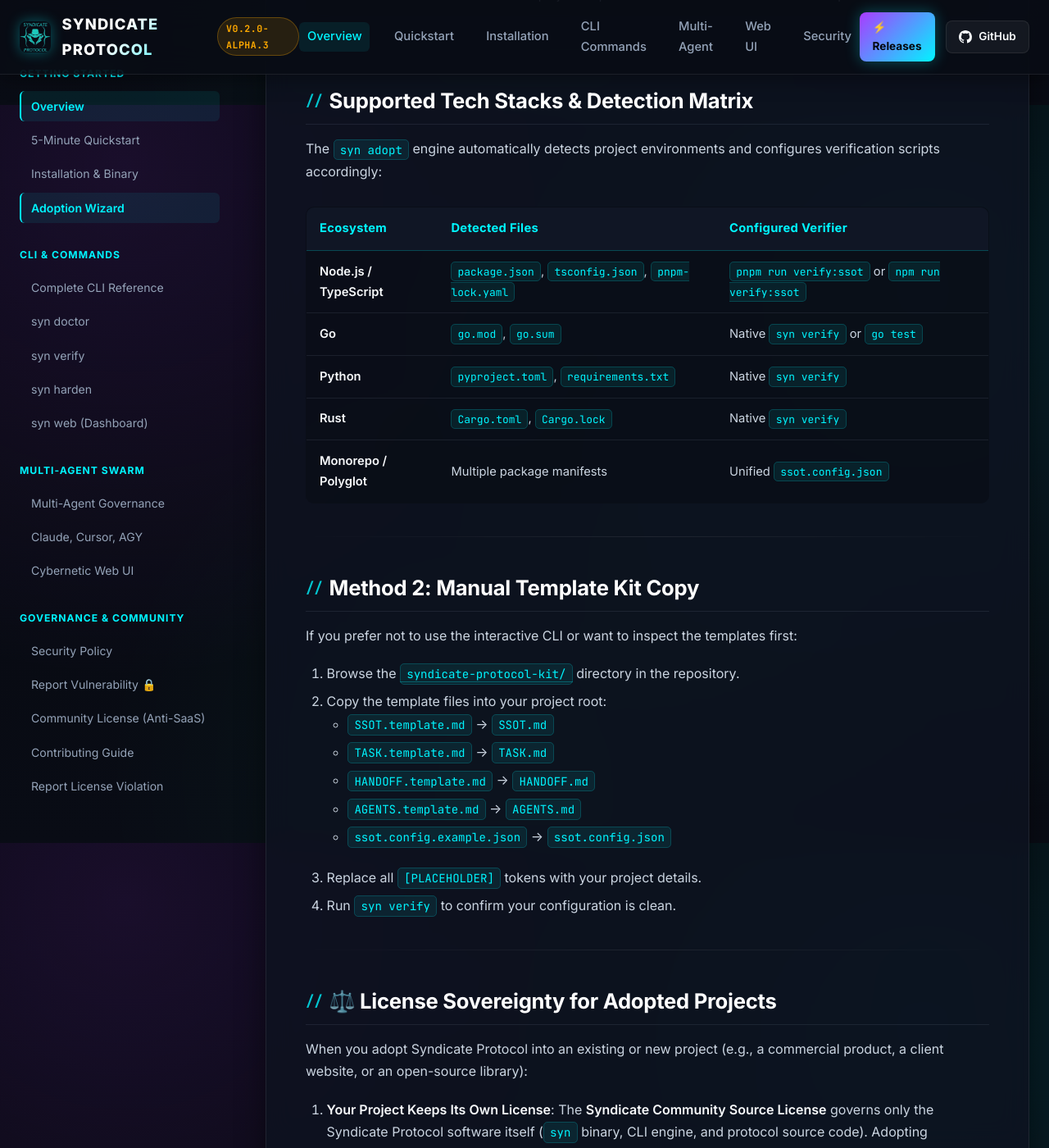
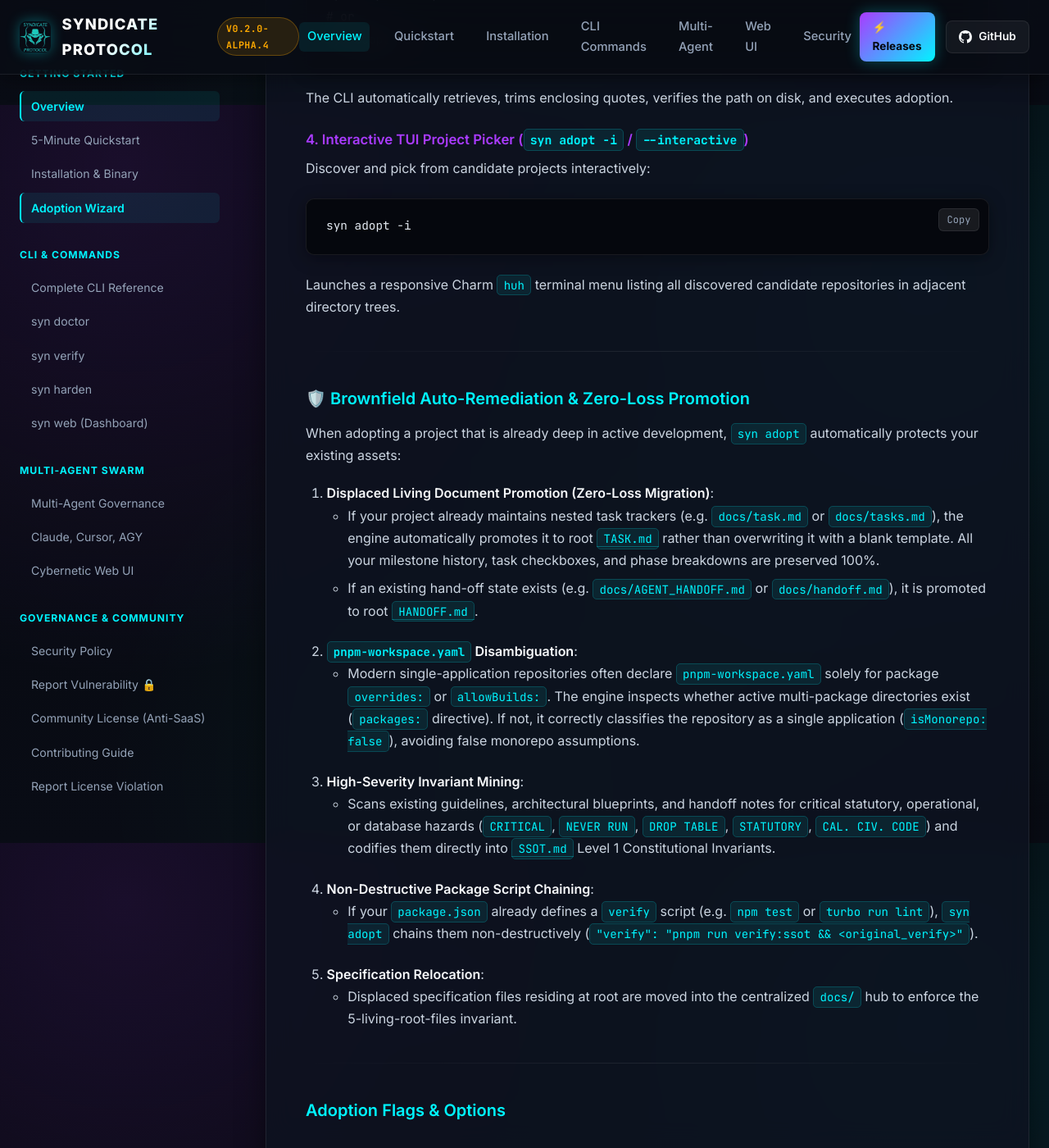
Before and after one commit to Syndicate-Protocol/syndicate-protocol, a Jekyll site: the page built from docs/getting-started/adoption.md, in a window 1280 px wide and 1400 px high, scrolled down 2572 px. Shown: the whole window at 82% size. Built offline with Jekyll 4.4.1, drawn with Linux system fonts in a browser that asks for light colours; some of the changed text lies outside the part shown.

Commit message:
chore(sync): mirror public protocol kit and documentation from monorepo

````diff
--- a/docs/_layouts/default.html
+++ b/docs/_layouts/default.html
@@ -31,7 +31,7 @@
       <a href="{{ '/' | relative_url }}" class="brand-wrapper">
         <img src="{{ '/images/syndicate-protocol.png' | relative_url }}" alt="Syndicate Protocol Logo" class="brand-logo">
         <span class="brand-title">SYNDICATE PROTOCOL</span>
-        <span class="release-pill">v0.2.0-alpha.3</span>
+        <span class="release-pill">v0.2.0-alpha.4</span>
       </a>
 
       <nav class="header-nav">
--- a/docs/cli/commands.md
+++ b/docs/cli/commands.md
@@ -95,10 +95,32 @@ syn doctor --fix
 
 ### `syn adopt`
 
-Launches the interactive project adoption wizard. Automatically detects project stack, creates living root documents, sets up `ssot.config.json`, and verifies setup.
+Zero-fatigue brownfield adoption engine. Scans existing codebases across Go, Node.js, Python, Rust, and polyglots, automatically detecting tech stacks, package managers, and test runners, and bootstraps Syndicate Protocol governance without overwriting existing code.
+
+Features universal zero-fatigue resolution: in-situ execution, fuzzy substring matching against nearby project folders, clipboard auto-detection, and interactive TUI repository discovery. Automatically detects displaced living documents (`docs/task.md` → `TASK.md`, `docs/AGENT_HANDOFF.md` → `HANDOFF.md`), disambiguates `pnpm-workspace.yaml` overrides from true monorepos, and mines high-severity constraints into `SSOT.md` Level 1.
+
+- **Syntax**: `syn adopt [target-directory-or-query] [flags]`
+- **Flags**:
+  - `-c, --clip`: Adopt repository directory path directly from the OS system clipboard.
+  - `-i, --interactive`: Interactively discover and select a project to adopt via Charm Huh TUI.
+  - `-n, --name <string>`: Custom project name for adopted codebase.
+  - `-y, --yes`: Non-interactive mode (auto-confirm adoption defaults).
 
 ```bash
+# Adopt current directory (zero arguments)
 syn adopt
+
+# Fuzzy match a nearby project folder (e.g. ../backend-service or ../../client/portal)
+syn adopt client-portal
+
+# Adopt repository path copied to OS clipboard
+syn adopt --clip
+
+# Interactively browse and pick candidate projects
+syn adopt -i
+
+# Non-interactive adoption with custom project name
+syn adopt my-app -n "MyAppService" -y
 ```
 
 ---
@@ -314,5 +336,5 @@ syn update
 syn update --channel alpha
 
 # Install a specific release tag
-syn update --tag v0.2.0-alpha.3
+syn update --tag v0.2.0-alpha.4
 ```
--- a/docs/getting-started/adoption.md
+++ b/docs/getting-started/adoption.md
@@ -25,23 +25,92 @@ flowchart TD
 
 ## Method 1: Automated Adoption via CLI (Recommended)
 
-Navigate to your project's root folder and run:
+The `syn adopt` engine is designed to eliminate friction and finger fatigue when adopting new or brownfield projects. You never need to type out long, tedious directory paths.
 
+### 🎯 Universal Zero-Fatigue Target Resolution
+
+The CLI supports four ergonomic ways to target a repository:
+
+```mermaid
+flowchart TD
+    Mode1["1. In-Situ Mode\n'syn adopt'\n(Run directly inside target project)"]
+    Mode2["2. Substring / Fuzzy Match\n'syn adopt my-app'\n(Scans nearby folders dynamically)"]
+    Mode3["3. System Clipboard\n'syn adopt --clip'\n(Reads path from OS clipboard)"]
+    Mode4["4. Interactive TUI\n'syn adopt -i'\n(Charm Huh interactive picker)"]
+
+    Mode1 --> Engine["Intelligent Adoption Engine"]
+    Mode2 --> Engine
+    Mode3 --> Engine
+    Mode4 --> Engine
+    Engine --> Brownfield["Brownfield Scanner & Auto-Remediation"]
+    Engine --> Generate["Zero-Loss Living Doc Generation"]
+```
+
+#### 1. In-Situ Execution (Zero Arguments)
+Navigate to your project's root folder and simply run:
 ```bash
 syn adopt
 ```
+It automatically resolves the target as the current working directory (`.`).
 
-The interactive wizard will:
+#### 2. Substring & Fuzzy Matching (`syn adopt <query>`)
+Run from any parent, sibling, or workspace directory with a partial query:
+```bash
+# Finds and targets D:/projects/.../vagari-v1
+syn adopt vagari
 
-1. Scan your project files to automatically detect language, package managers, and tools.
-2. Ask for your project's canonical name, description, and primary maintainer.
-3. Automatically generate the **5 Living Root Documents**:
-   - `SSOT.md`: Single Source of Truth authority rules and architecture invariants.
-   - `README.md`: Public orientation and documentation map.
-   - `TASK.md`: Living task and milestone progress tracker.
-   - `HANDOFF.md`: Operational hand-off state between sessions.
-   - `AGENTS.md`: Contributor and AI coding agent guidelines.
-4. Set up `ssot.config.json` and a lightweight Node.js/Go verification gate.
+# Finds and targets ../client-portal
+syn adopt portal
+
+# Finds and targets ../../services/auth-api
+syn adopt auth
+```
+The resolver dynamically traverses parent and sibling directories, scoring folders that contain canonical project signatures (`.git`, `package.json`, `go.mod`, `Cargo.toml`, `pyproject.toml`, `pom.xml`, etc.) and selecting the best match.
+
+#### 3. System Clipboard Auto-Detection (`syn adopt --clip` / `-c`)
+Copy a directory path to your system clipboard (e.g., via Windows File Explorer `Ctrl+Shift+C` "Copy as path" or macOS `Cmd+Opt+C`) and run:
+```bash
+syn adopt --clip
+# or
+syn adopt -c
+```
+The CLI automatically retrieves, trims enclosing quotes, verifies the path on disk, and executes adoption.
+
+#### 4. Interactive TUI Project Picker (`syn adopt -i` / `--interactive`)
+Discover and pick from candidate projects interactively:
+```bash
+syn adopt -i
+```
+Launches a responsive Charm `huh` terminal menu listing all discovered candidate repositories in adjacent directory trees.
+
+---
+
+### 🛡️ Brownfield Auto-Remediation & Zero-Loss Promotion
+
+When adopting a project that is already deep in active development, `syn adopt` automatically protects your existing assets:
+
+1. **Displaced Living Document Promotion (Zero-Loss Migration)**:
+   - If your project already maintains nested task trackers (e.g. `docs/task.md` or `docs/tasks.md`), the engine automatically promotes it to root [`TASK.md`](#) rather than overwriting it with a blank template. All your milestone history, task checkboxes, and phase breakdowns are preserved 100%.
+   - If an existing hand-off state exists (e.g. `docs/AGENT_HANDOFF.md` or `docs/handoff.md`), it is promoted to root [`HANDOFF.md`](#).
+2. **`pnpm-workspace.yaml` Disambiguation**:
+   - Modern single-application repositories often declare `pnpm-workspace.yaml` solely for package `overrides:` or `allowBuilds:`. The engine inspects whether active multi-package directories exist (`packages:` directive). If not, it correctly classifies the repository as a single application (`isMonorepo: false`), avoiding false monorepo assumptions.
+3. **High-Severity Invariant Mining**:
+   - Scans existing guidelines, architectural blueprints, and handoff notes for critical statutory, operational, or database hazards (`CRITICAL`, `NEVER RUN`, `DROP TABLE`, `STATUTORY`, `CAL. CIV. CODE`) and codifies them directly into [`SSOT.md`](#) Level 1 Constitutional Invariants.
+4. **Non-Destructive Package Script Chaining**:
+   - If your `package.json` already defines a `verify` script (e.g. `npm test` or `turbo run lint`), `syn adopt` chains them non-destructively (`"verify": "pnpm run verify:ssot && <original_verify>"`).
+5. **Specification Relocation**:
+   - Displaced specification files residing at root are moved into the centralized `docs/` hub to enforce the 5-living-root-files invariant.
+
+---
+
+### Adoption Flags & Options
+
+| Flag | Shorthand | Type | Description |
+|---|---|---|---|
+| `--clip` | `-c` | `bool` | Adopt repository path directly from the OS system clipboard |
+| `--interactive` | `-i` | `bool` | Interactively browse and select candidate projects via Charm Huh TUI |
+| `--name` | `-n` | `string` | Specify custom canonical project name |
+| `--yes` | `-y` | `bool` | Non-interactive mode (auto-confirm all adoption defaults) |
 
 ---
 
--- a/docs/getting-started/quickstart.md
+++ b/docs/getting-started/quickstart.md
@@ -49,17 +49,28 @@ syn --version
 
 ## 2. Initialize in Any Project
 
-Navigate to any existing repository or a new directory and run:
+Run `syn adopt` directly inside your project, or target it effortlessly from anywhere:
 
 ```bash
+# Option A: In-situ adoption (run inside project directory)
 syn adopt
+
+# Option B: Substring fuzzy match from anywhere (e.g. D:/projects/client-app)
+syn adopt client-app
+
+# Option C: Adopt path copied to clipboard
+syn adopt --clip
+
+# Option D: Interactive TUI picker
+syn adopt -i
 ```
 
-The interactive wizard will guide you through:
+The interactive engine automatically:
 
-1. Detecting your project's technology stack (TypeScript, Go, Python, Rust, etc.).
-2. Generating the **5 Living Root Documents** tailored to your project.
-3. Setting up your automated verification script (`ssot.config.json`).
+1. Detects your project's technology stack (TypeScript, Go, Python, Rust, etc.).
+2. Protects existing brownfield assets by promoting displaced living documents (`docs/task.md` → `TASK.md`, `docs/AGENT_HANDOFF.md` → `HANDOFF.md`) and mining high-severity invariants into `SSOT.md`.
+3. Bootstraps the **5 Living Root Documents** tailored to your project.
+4. Configures non-destructive automated verification scripts (`ssot.config.json`).
 
 ---
 
````
Also changed, not shown: other parts of docs/cli/commands.md (+1 -1 lines), docs/index.md (+2 -2 lines), README.md, docs/README.md, syndicate-protocol-kit/README.md.
